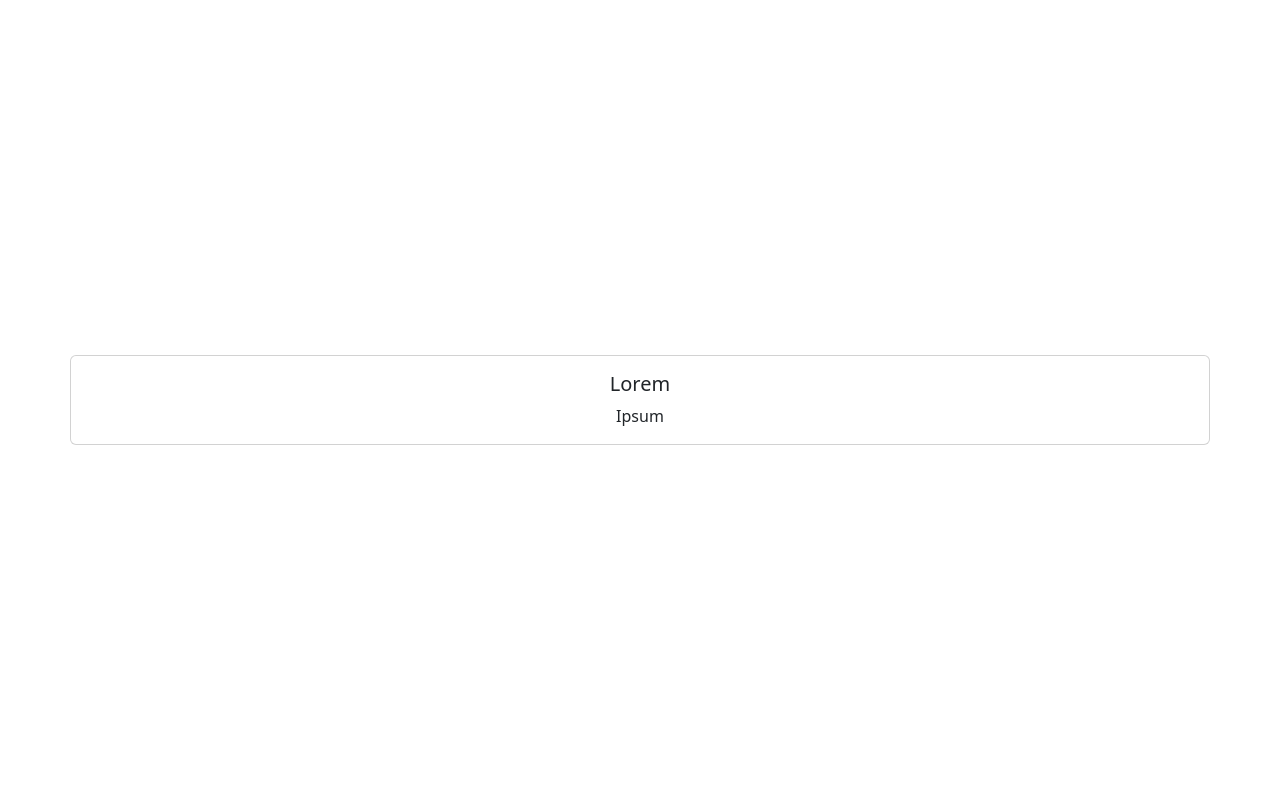
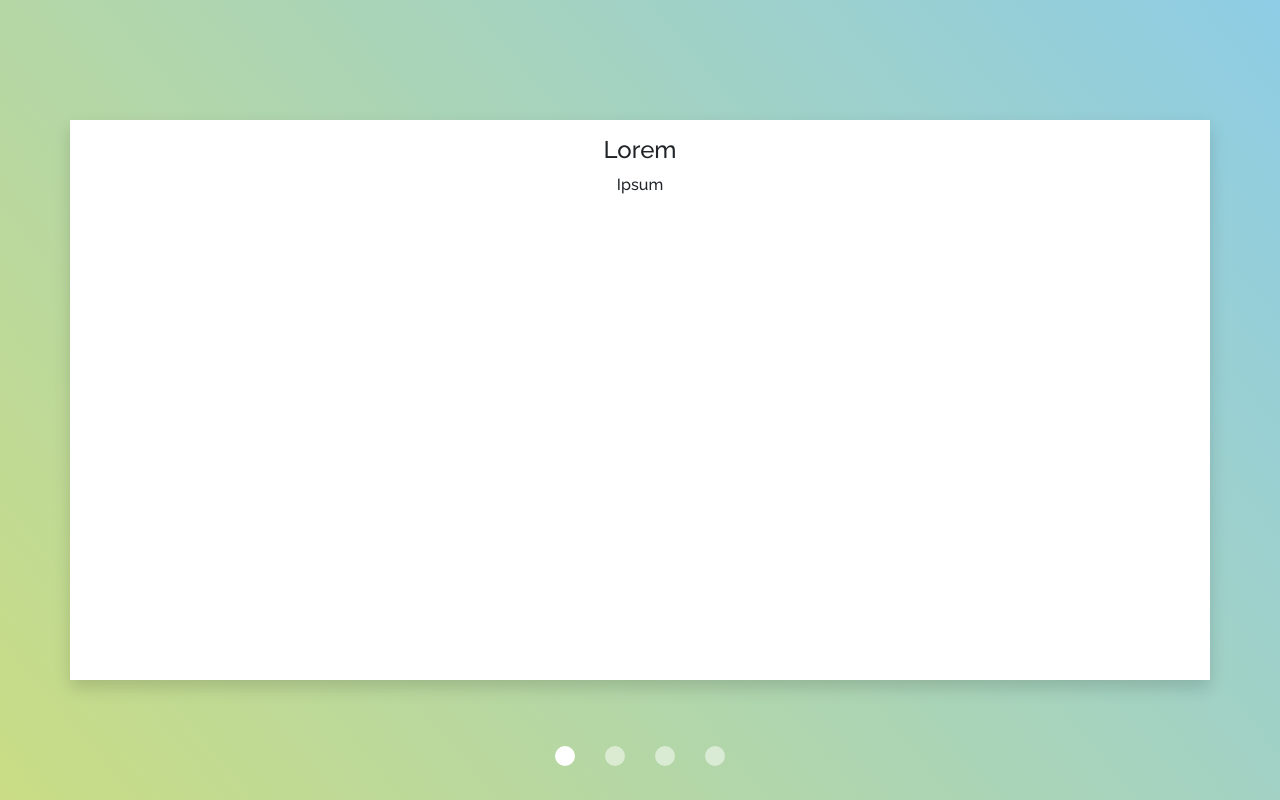
Before and after one commit to LaJuFA/mi-cv, a plain HTML site: page index.html in a window 1280 px wide. Drawn offline with nearby package versions, Linux system fonts and the light colour scheme.

Commit message:
Demasiadas cosas fueron cambiadas, ya me olvide de todo

```diff
--- a/index.html
+++ b/index.html
@@ -21,9 +21,9 @@
       <div class="carousel-item active">
         <div class="container">
           <div class="row justify-content-center align-content-center">
-            <div class="card">
-              <div class="card-body text-center">
-                <h5 class="card-title">Lorem</h5>
+            <div class="card shadow text-center">
+              <div class="card-body">
+                <h4 class="card-title">Lorem</h4>
                 <p class="card-text">Ipsum</p>
               </div>
             </div>
@@ -33,10 +33,10 @@
       <!-- Seccion de mis conocimientos -->
       <div class="carousel-item">
         <div class="container">
-          <div class="row justify-content-center">
-            <div class="card">
-              <div class="card-body text-center">
-                <h5 class="card-title">Lorem</h5>
+          <div class="row justify-content-center align-content-center">
+            <div class="card shadow text-center">
+              <div class="card-body">
+                <h4 class="card-title">Lorem</h4>
                 <p class="card-text">Ipsum</p>
               </div>
             </div>
@@ -46,10 +46,10 @@
       <!-- Seccion proyectos -->
       <div class="carousel-item">
         <div class="container">
-          <div class="row justify-content-center">
-            <div class="card">
-              <div class="card-body text-center">
-                <h5 class="card-title">Lorem</h5>
+          <div class="row justify-content-center align-content-center">
+            <div class="card shadow text-center">
+              <div class="card-body">
+                <h4 class="card-title">Lorem</h4>
                 <p class="card-text">Ipsum</p>
               </div>
             </div>
@@ -59,10 +59,10 @@
       <!-- Seccion contacto -->
       <div class="carousel-item">
         <div class="container">
-          <div class="row justify-content-center">
-            <div class="card">
-              <div class="card-body text-center">
-                <h5 class="card-title">Lorem</h5>
+          <div class="row justify-content-center align-content-center">
+            <div class="card shadow text-center">
+              <div class="card-body">
+                <h4 class="card-title">Lorem</h4>
                 <p class="card-text">Ipsum</p>
               </div>
             </div>
--- a/style.css
+++ b/style.css
@@ -1,3 +1,52 @@
+@import url('https://fonts.googleapis.com/css2?family=Raleway:wght@500&display=swap');
+
+* {
+    font-family: 'Raleway', sans-serif;
+}
+
+/* Fix for flickering carousel */
+.carousel-inner .carousel-item {
+    opacity: 0;
+    top: 0;
+    left: 0;
+    width: 100%;
+    display: block;
+    position: absolute;
+  }
+  .carousel-inner .carousel-item:first-of-type {
+    position: relative;
+  }
+  .carousel-inner .active {
+    opacity: 1;
+  }
+/**/
+
+.carousel-inner {
+    background: linear-gradient(
+        50deg,
+        hsla(73, 56%, 56%, 0.7),
+        hsla(197, 63%, 61%, 0.7) 100%
+      );
+}
+
+.carousel-indicators {
+    gap: 24px;
+    margin-bottom: 34px;
+}
+
+.carousel-indicators [data-bs-target] {
+    width: 20px;
+    height: 20px;
+    border: 0;
+    border-radius: 100%;
+}
+
 .row {
     height: 100vh;
 }
+
+.card {
+    border: 0;
+    border-radius: 0;
+    height: 70vh;
+}
```
Also changed, not shown: images/person-circle.svg (added).
